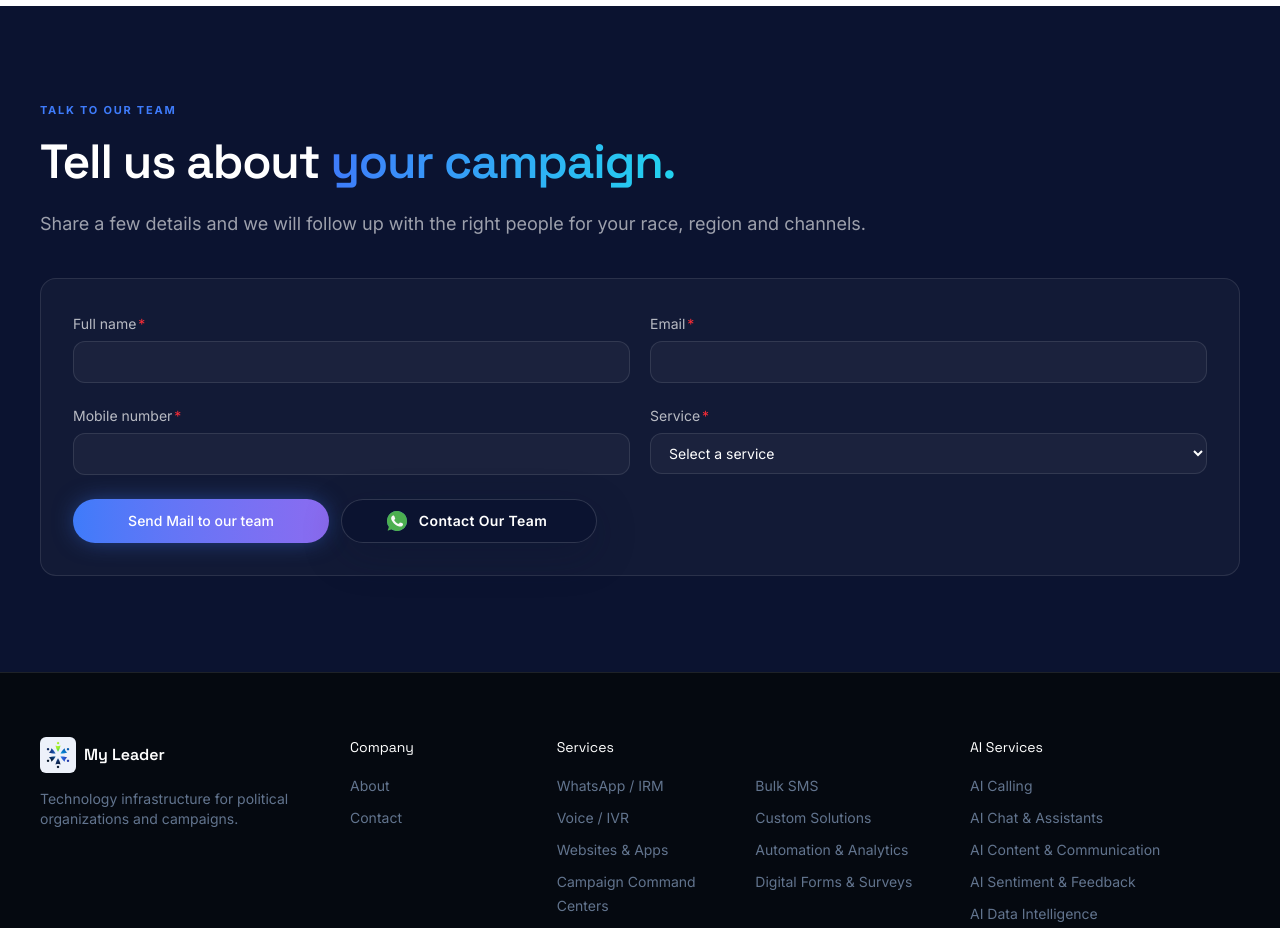
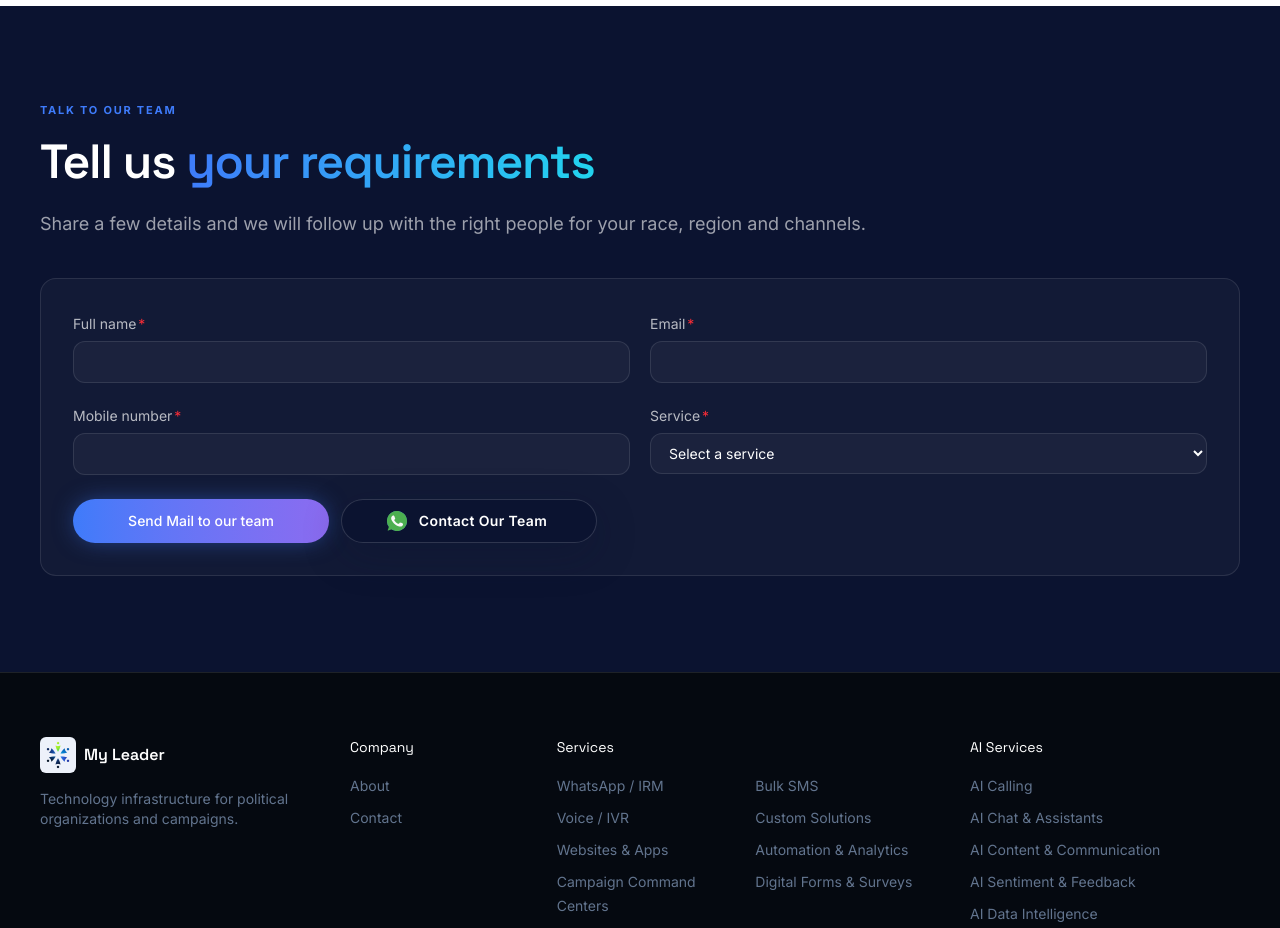
Before and after one commit to MrChaik/campaign-tech-Services, a React (Vite) app: page /services/ai-calling in a window 1280 px wide. Shown: the part 1460-2388 px from the top of the page. Built offline with nearby package versions, Linux system fonts and the light colour scheme.

Commit message:
Update ClosingSection and ServicePage titles for clarity, and modify CTAButton in InnovationSolutions to link to contact section.

```diff
--- a/src/components/sections/ClosingSection.tsx
+++ b/src/components/sections/ClosingSection.tsx
@@ -123,7 +123,7 @@ export default function ClosingSection() {
           <Reveal>
             <SectionHeader
               eyebrow="Talk to Our Team"
-              title="Talk to our team"
+              title="Tell us your requirements"
               accentWords={2}
               sub="Share a few details and we will follow up with the right people for your race, region and channels."
               titleId="contact-heading"
--- a/src/components/sections/InnovationSolutions.tsx
+++ b/src/components/sections/InnovationSolutions.tsx
@@ -281,7 +281,7 @@ export default function InnovationSolutions() {
             </Reveal>
             <Reveal delay={0.26}>
               <div className="mt-8">
-                <CTAButton>
+                <CTAButton href="#contact">
                   Build Your Solution
                   <ArrowRight size={16} aria-hidden="true" />
                 </CTAButton>
--- a/src/pages/services/ServicePage.tsx
+++ b/src/pages/services/ServicePage.tsx
@@ -74,7 +74,7 @@ export default function ServicePage() {
           <Reveal>
             <SectionHeader
               eyebrow="Talk to Our Team"
-              title="Tell us about your campaign."
+              title="Tell us your requirements"
               accentWords={2}
               sub="Share a few details and we will follow up with the right people for your race, region and channels."
               titleId="contact-heading"
```
